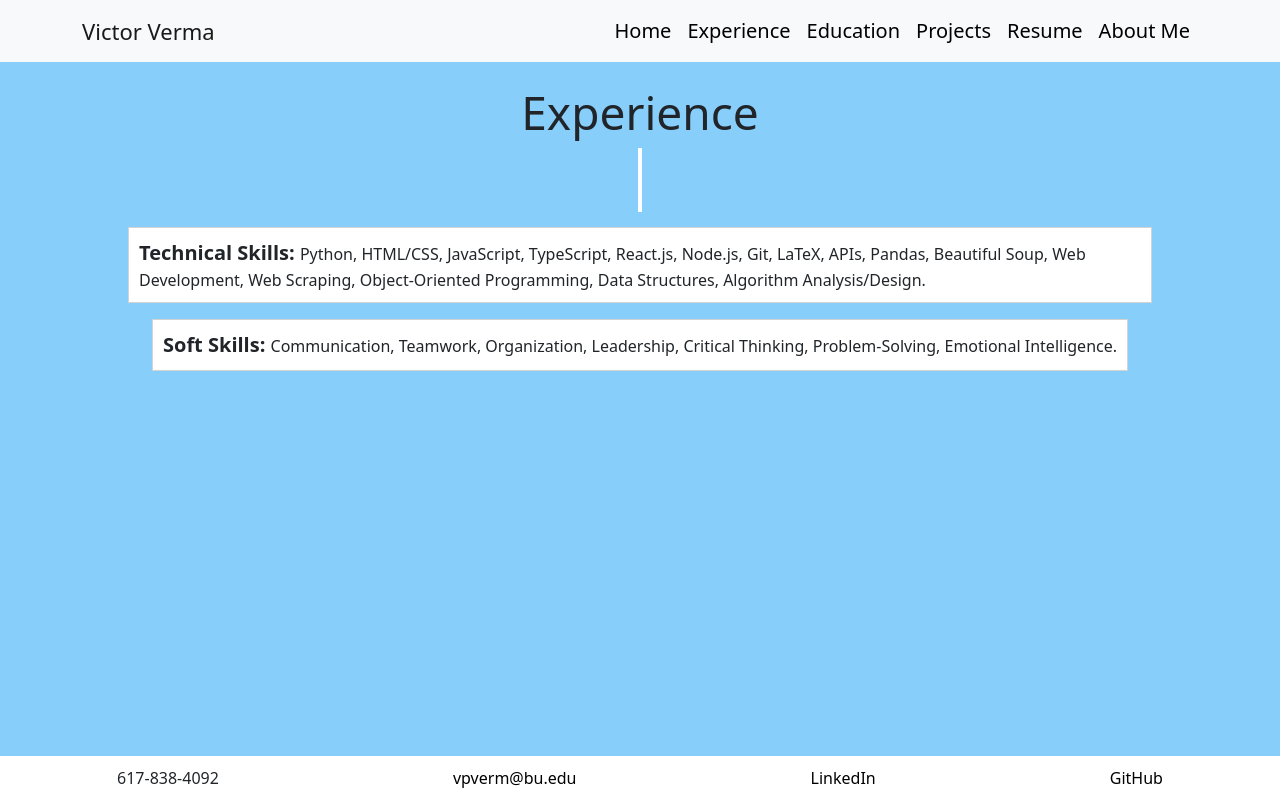
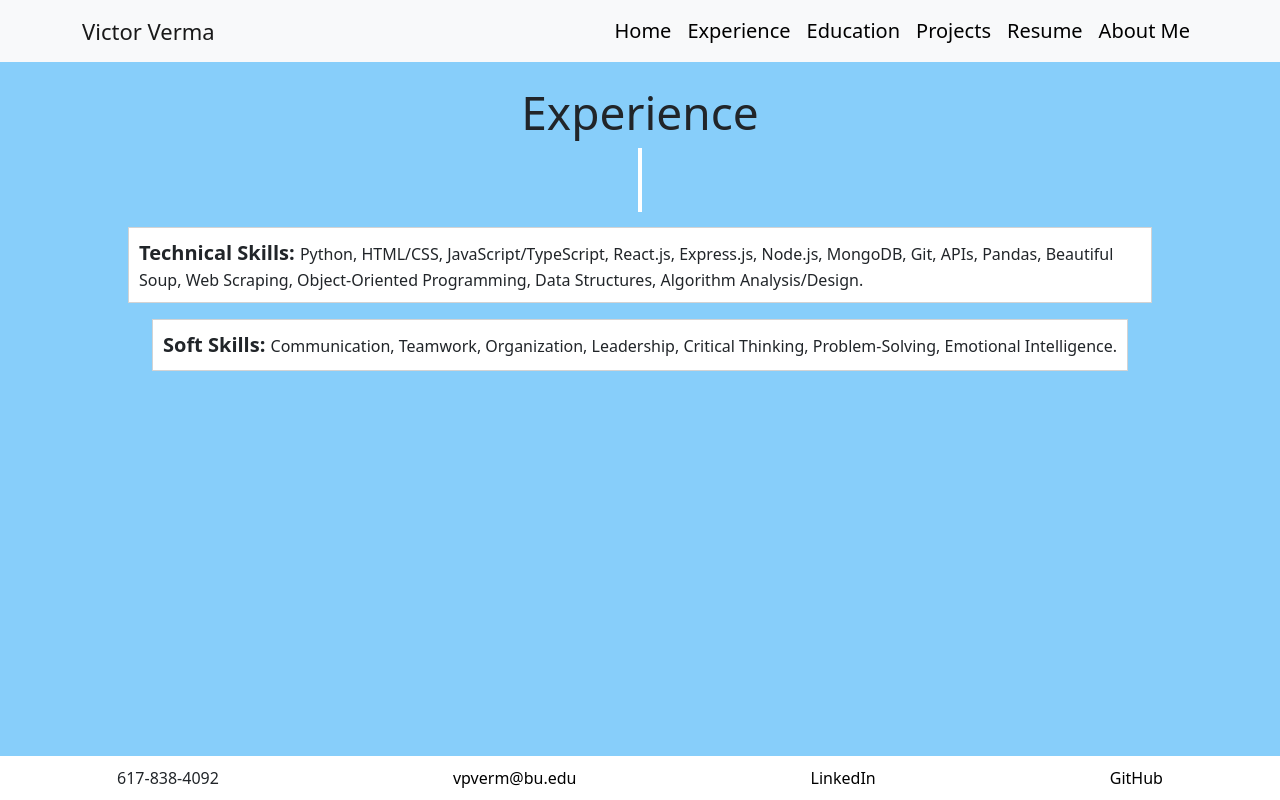
Before and after one commit to victorverma3/Portfolio, a React (Vite) app in the folder frontend/: page /experience in a window 1280 px wide. Built offline with nearby package versions, Linux system fonts and the light colour scheme; no server answers.

Commit message:
updated skills

```diff
--- a/frontend/src/pages/experience/Experience.tsx
+++ b/frontend/src/pages/experience/Experience.tsx
@@ -85,8 +85,8 @@ const Experience = () => {
           <span className="skills-title">
             <strong>Technical Skills: </strong>
           </span>
-          Python, HTML/CSS, JavaScript, TypeScript, React.js, Node.js, Git,
-          LaTeX, APIs, Pandas, Beautiful Soup, Web Development, Web Scraping,
+          Python, HTML/CSS, JavaScript/TypeScript, React.js, Express.js,
+          Node.js, MongoDB, Git, APIs, Pandas, Beautiful Soup, Web Scraping,
           Object-Oriented Programming, Data Structures, Algorithm
           Analysis/Design.
         </p>
```
